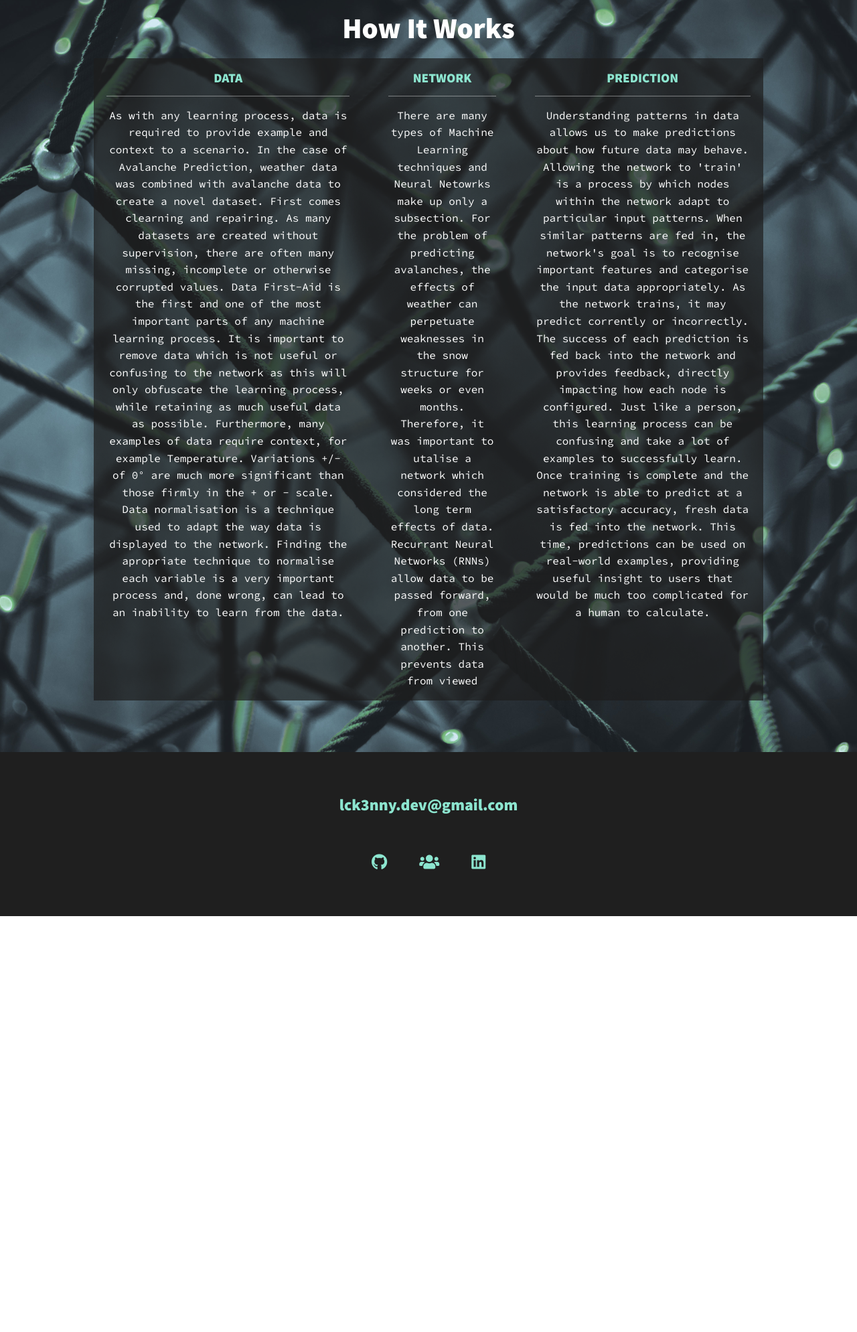
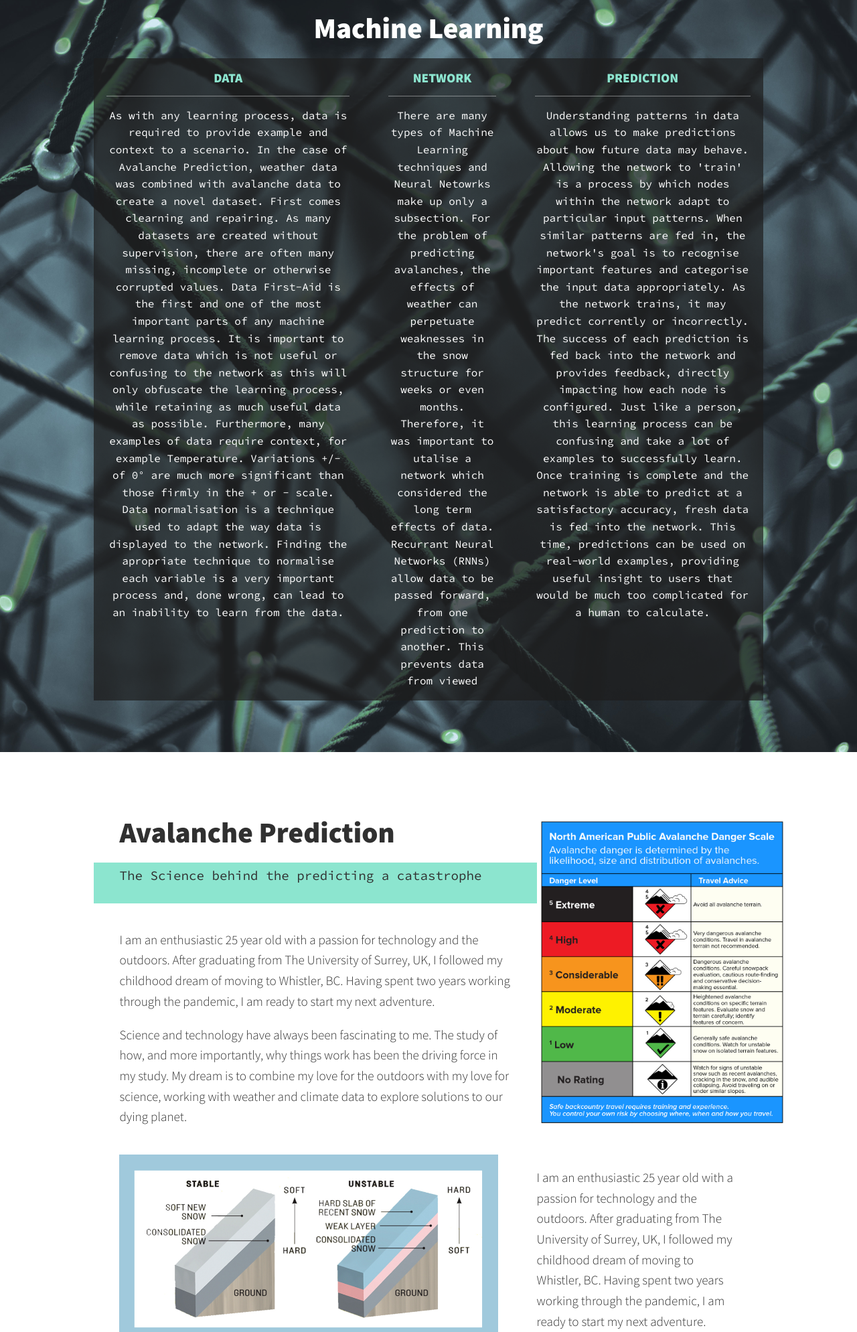
Before and after one commit to lck3nny/Portfolio, a PHP site: page /avalanche.php in a window 1280 px wide. Shown: the part 549-2538 px from the top of the page at 67% size. Before the commit the page ends 1917 px from the top, so only its background shows below. Run offline with PHP 8.4, Linux system fonts and the light colour scheme; some libraries are stand-ins or nearby versions.

Commit message:
Completed avalanche page structure

```diff
--- a/avalanche.php
+++ b/avalanche.php
@@ -37,11 +37,11 @@
         </section> <!-- /section -->
 
         <!-- ~~~~~~~~~~~~~~~~~~~~~~~~~~~~~~~~~~~~~~~~~~~~~~~~~~ -->
-        <!-- Networks -->
+        <!-- Machine Learning -->
         <!-- ~~~~~~~~~~~~~~~~~~~~~~~~~~~~~~~~~~~~~~~~~~~~~~~~~~ -->
 
         <section class="my-project-intro my-avi-intro" id="avi-intro">
-            <h2 class="section_project-title section_project-title-light">How It Works</h2>
+            <h2 class="section_project-title section_project-title-light">Machine Learning</h2>
             <div class="project-descs">
 
                 <div class="project-desc">
@@ -63,8 +63,78 @@
 
         </section>
 
+       <!-- ~~~~~~~~~~~~~~~~~~~~~~~~~~~~~~~~~~~~~~~~~~~~~~~~~~ -->
+        <!-- Avalanche Prediction -->
+        <!-- ~~~~~~~~~~~~~~~~~~~~~~~~~~~~~~~~~~~~~~~~~~~~~~~~~~ -->
 
+        <section class="about-avalanches" id="about">
+            <h2 class="section_title section_title-about">Avalanche Prediction</h2>
+            <p class="section_subtitle section_subtitle-about"><?php echo $avi_prediction_tagline;?></p>
 
+            <div class="avi-pred-body1">
+                <p><?php echo $about_me_bodys[0];?></p>
+                <p><?php echo $about_me_bodys[1];?></p>
+            </div>
+            <a href="https://avalanche.org/avalanche-encyclopedia/danger-scale/" class="avi-scale_img">
+                <img src="img/danger_scale.jpg" alt="danger-scale" >
+            </a>
+
+            <div class="avi-pred-body2">
+                <p><?php echo $about_me_bodys[0];?></p>
+            </div>
+            <a href="http://freeride-verbier.com/blog/avalanche-risk-4-verbier-safety-ski-tips/" class="avi_img">
+                <img src="img/avalanche-model.png" alt="danger-scale" >
+            </a>
+
+        </section>
+
+        <!-- ~~~~~~~~~~~~~~~~~~~~~~~~~~~~~~~~~~~~~~~~~~~~~~~~~~ -->
+        <!-- Data Visualisation -->
+        <!-- ~~~~~~~~~~~~~~~~~~~~~~~~~~~~~~~~~~~~~~~~~~~~~~~~~~ -->
+
+        <section class="my-project-end" id="variables">
+            <h2 class="section_project-title section_project-title-light">Data</h2>
+            <h3 class="section_subtitle section_subtitle_end"><?php echo $avi_vairables_subtitle?></h3>
+
+            <div class="avi-data-visualisation">
+                <img img src="img/precip.png" class="avi-data-img" alt="Precip Visualisation">
+                <img img src="img/temp.png" class="avi-data-img" alt="Temperature Visualisation">
+                <img img src="img/wind.png" class="avi-data-img" alt="Wind Visualisation">
+                <a href="https://hal.archives-ouvertes.fr/hal-00298992/document">
+                    <img img src="img/temp-explained.png" class="avi-data-img" alt="Temp Range Explained">
+
+                </a>
+
+            </div>
+        </section>
+
+        <!-- ~~~~~~~~~~~~~~~~~~~~~~~~~~~~~~~~~~~~~~~~~~~~~~~~~~ -->
+        <!-- Network Architecture -->
+        <!-- ~~~~~~~~~~~~~~~~~~~~~~~~~~~~~~~~~~~~~~~~~~~~~~~~~~ -->
+
+        <section class="my-project-mid" id="architecture">
+            <h2 class="section_project-title section_project-title-dark">Network Architecture</h2>
+            <h3 class="section_subtitle section_subtitle_mid"><?php echo $avi_architecture_subtitle?></h3>
+            <p class="depop_body"><?php echo $snkrs_depop_body?></p>
+            <a href="https://www.bioinf.jku.at/publications/older/2604.pdf">
+                <img img src="img/lstm.png" class="lstm_img" alt="screenshot of depop">
+            </a>
+
+        </section>
+
+        <!-- ~~~~~~~~~~~~~~~~~~~~~~~~~~~~~~~~~~~~~~~~~~~~~~~~~~ -->
+        <!-- Results -->
+        <!-- ~~~~~~~~~~~~~~~~~~~~~~~~~~~~~~~~~~~~~~~~~~~~~~~~~~ -->
+
+        <section class="my-project-end" id="results">
+            <h2 class="section_project-title section_project-title-light">Results</h2>
+            <h3 class="section_subtitle section_subtitle_end"><?php echo $avi_results_subtitle?></h3>
+
+            <div class="avi-data-visualisation">
+                <img img src="img/3fold_val_acc.jpg" class="avi-data-img" alt="Precip Visualisation">
+                <img img src="img/roc.png" class="avi-data-img" alt="Temperature Visualisation">
+            </div>
+        </section>
 
         <!-- ~~~~~~~~~~~~~~~~~~~~~~~~~~~~~~~~~~~~~~~~~~~~~~~~~~ -->
         <!-- Footer Import -->
--- a/content.php
+++ b/content.php
@@ -90,6 +90,11 @@
                             accuracy, fresh data is fed into the network. This time, predictions can be used on real-world examples,
                             providing useful insight to users that would be much too complicated for a human to calculate. "];
 
+
+    $avi_prediction_tagline = "The Science behind the predicting a catastrophe";
+    $avi_vairables_subtitle = "Visualising the data - Take a step back";
+    $avi_architecture_subtitle = "The structure of my network";
+    $avi_results_subtitle = "Here's how it went";
     // ~~~~~~~~~~~~~~~~~~~~~~~~~~~~~~~~~~~~~~~~
     // Sneakers page content
     // ~~~~~~~~~~~~~~~~~~~~~~~~~~~~~~~~~~~~~~~~
--- a/css/style.css
+++ b/css/style.css
@@ -659,6 +659,77 @@ section{
     background-image: url(../img/network3.jpg);
 }
 
+.about-avalanches{
+    max-width: 1000px;
+    margin: 0 auto;
+}
+
+.avi-scale_img{
+    box-shadow: var(--box-shaddow);
+}
+
+@media(min-width: 800px){
+    .about-avalanches{
+        display: grid;
+        grid-template-columns: 1fr 300px;
+        grid-template-areas: "title img1"
+                            "subtitle img1"
+                            "text1 img1"
+                            "img2 text2";
+        grid-column-gap: 2em;
+    }
+
+    .section_title-about{
+        grid-area: title;
+    }
+
+    .section_subtitle-about{
+        grid-area: subtitle;
+        grid-column: 1 / -1;
+        position: relative;
+        left: -2em;
+        width: calc(100% + 4em);
+        padding-left: 2em;
+        padding-right: 17em;
+        font-size: var(--fs-h4);
+    }
+
+    .avi-scale_img{
+        grid-area: img1;
+        position: relative;
+        z-index: 2;
+        padding-right: 5.5em;
+        min-width: 25em;
+        padding-bottom: 2em;
+    }
+
+    .avi_img{
+        grid-area: img2;
+        position: relative;
+        z-index: 2;
+        padding-right: 1em;
+        min-width: 25em;
+    }
+}
+
+.lstm_img{
+
+    width: 70%;
+    margin-left: 15%;
+    margin-right: 15%;
+}
+
+.avi-data-visualisation{
+    display: grid;
+    grid-template-columns: repeat(auto-fit, minmax(450px, 1fr));
+    margin-left: 1em;
+    margin-right: 1em;
+    background-color: var(--clr-light);
+
+}
+
+
+
 /* ~~~~~~~~~~~~~~~~~~~~~~~~~~~~~~~~~~~~~~~~~~~~~~~~~~ */
 /* SNKRS */
 /* ~~~~~~~~~~~~~~~~~~~~~~~~~~~~~~~~~~~~~~~~~~~~~~~~~~ */
--- a/index.php
+++ b/index.php
@@ -106,7 +106,7 @@
                 <!-- portfolio item 3 -->
                 <a href="#" class="portfolio_item">
                     <div class='portfolio_text'><?php echo $my_projects[2];?></div>
-                    <img src="img/surrey_square.png" alt="" class="portfolio_img">
+                    <img src="img/stag_square.jpg" alt="" class="portfolio_img">
                 </a>
 
                 <!-- portfolio item 4 -->
```
Also changed, not shown: img/3fold_val_acc.jpg (added), img/avalanche-model-p1.jpg (added), img/avalanche-model-p2.jpg (added), img/avalanche-model.png (added), img/danger_scale.jpg (added), img/lstm.png (added), img/precip.png (added), img/roc.png (added), img/sneaker_stocks.png (deleted), img/stag_square.jpg (added), img/surrey_square.png (deleted), img/temp-explained.png (added), img/temp.png (added), img/understanding-the-snowpack-freeride-verbier.png (added), 1 more files.
